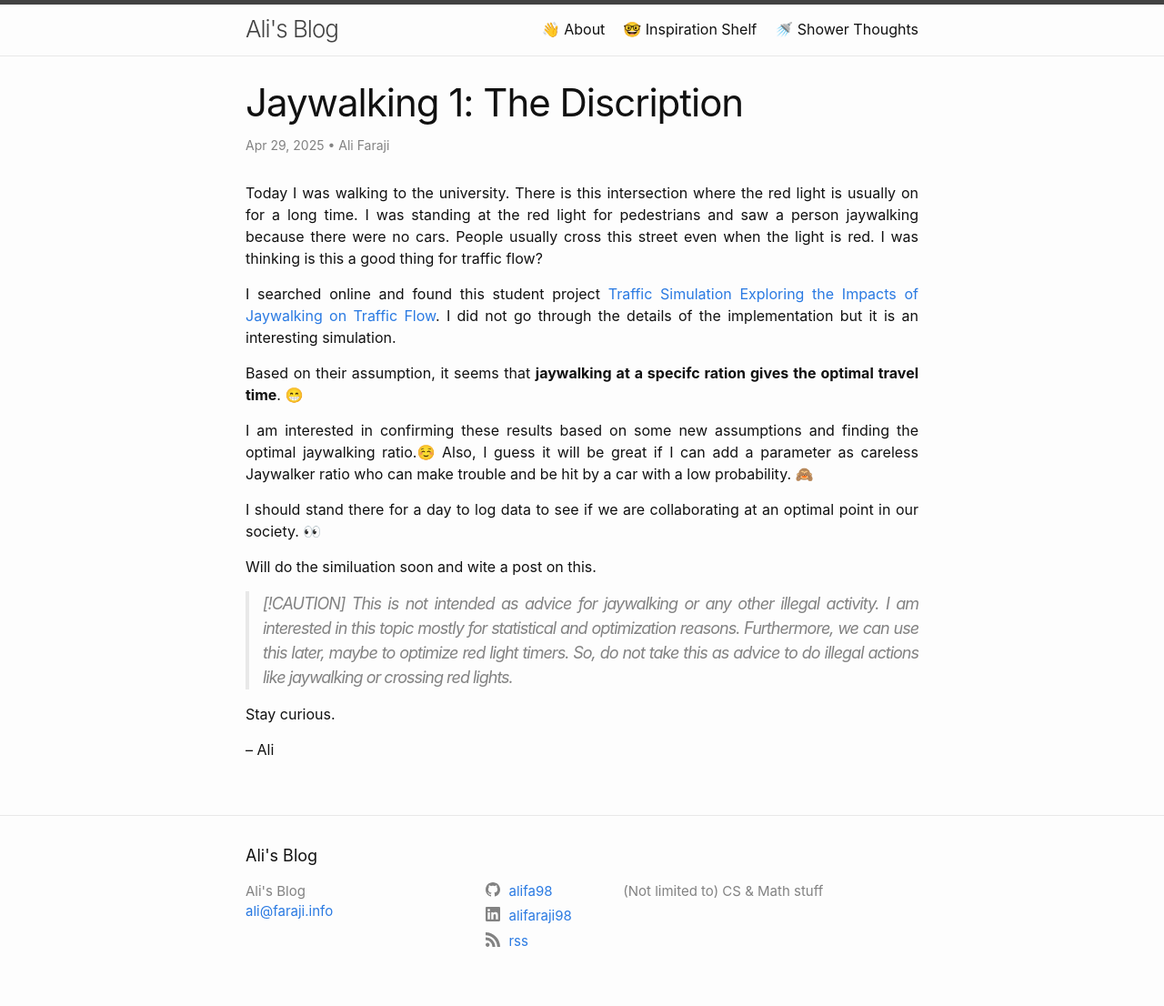
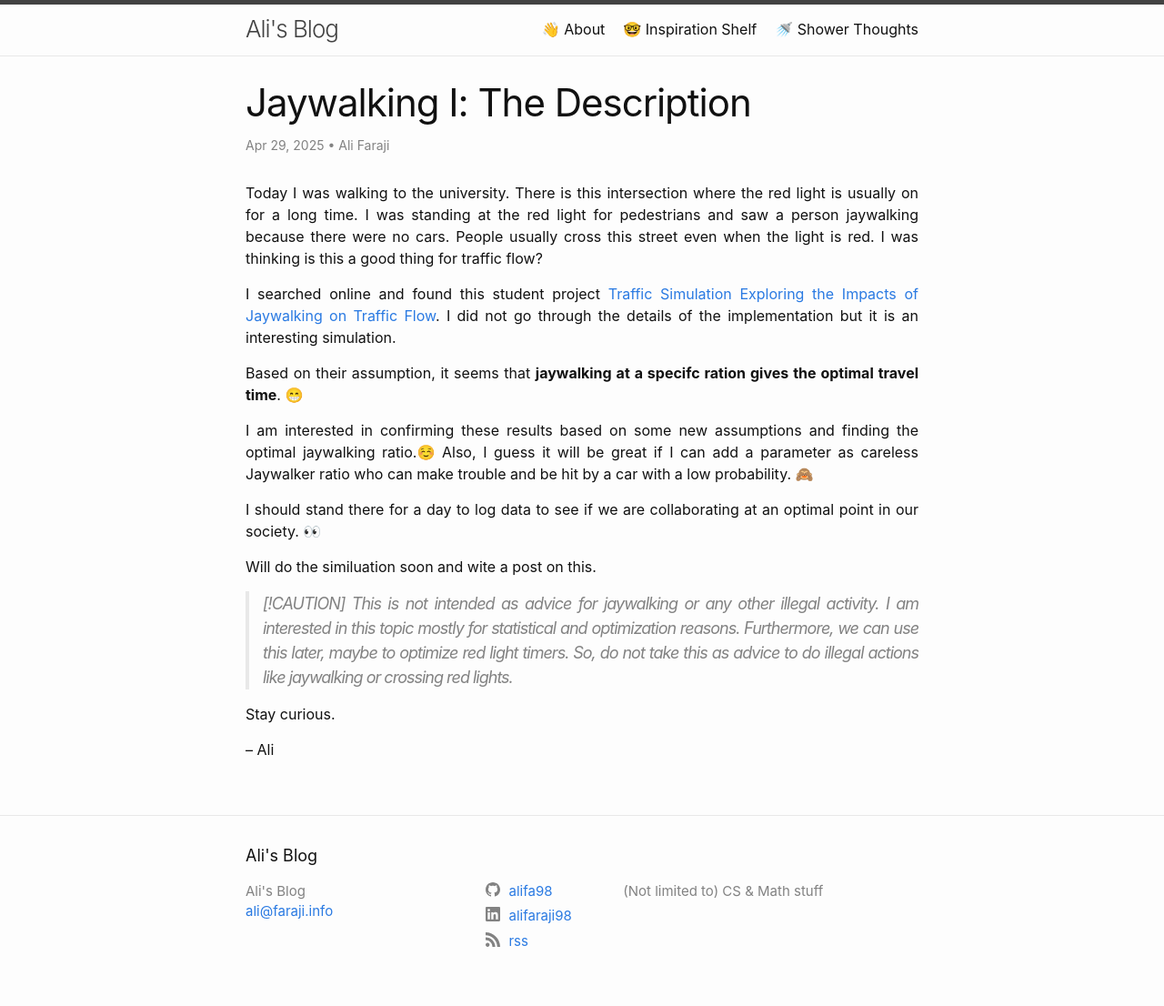
Before and after one commit to alifa98/blog, a Jekyll site: the page built from _posts/2025-04-28-jaywalking.markdown, in a window 1280 px wide. Shown: the whole page at 91% size. Built offline with Jekyll 4.4.1, drawn with Linux system fonts in a browser that asks for light colours; comment, search, counter and statistics services are not loaded; the table of contents is made by our own code.

Commit message:
fix a typo ;)

```diff
--- a/_posts/2025-04-28-jaywalking.markdown
+++ b/_posts/2025-04-28-jaywalking.markdown
@@ -1,7 +1,7 @@
 ---
 layout: post
 date: 2025-04-28 21:32:04 -0400
-title: "Jaywalking 1: The Discription"
+title: "Jaywalking I: The Description"
 mathjax: false
 permalink: "/optimization/jay-walking-1.html"
 categories: [Optimization, Traffic Flow, Jaywalking, Urban Planning]
```
